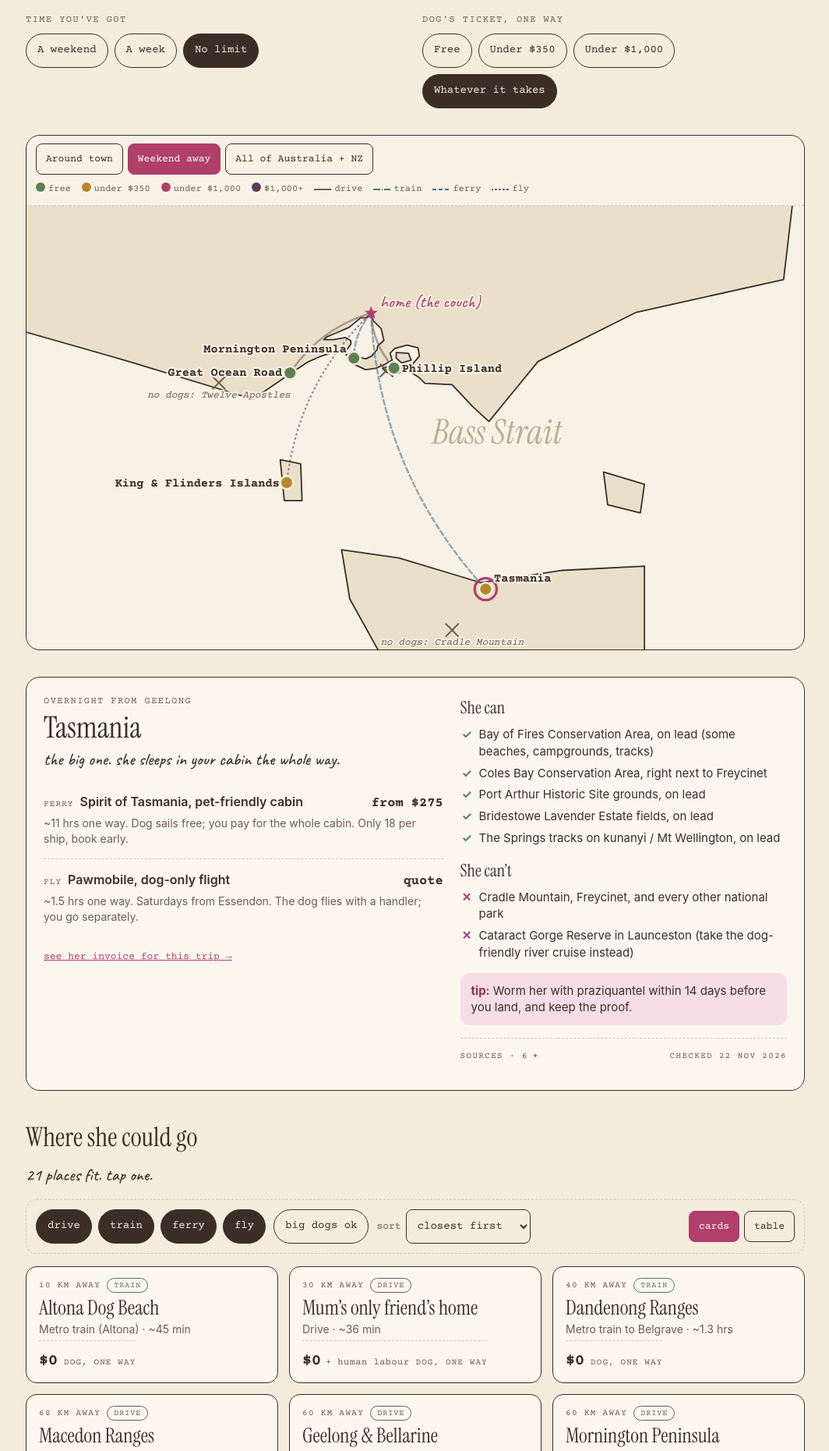
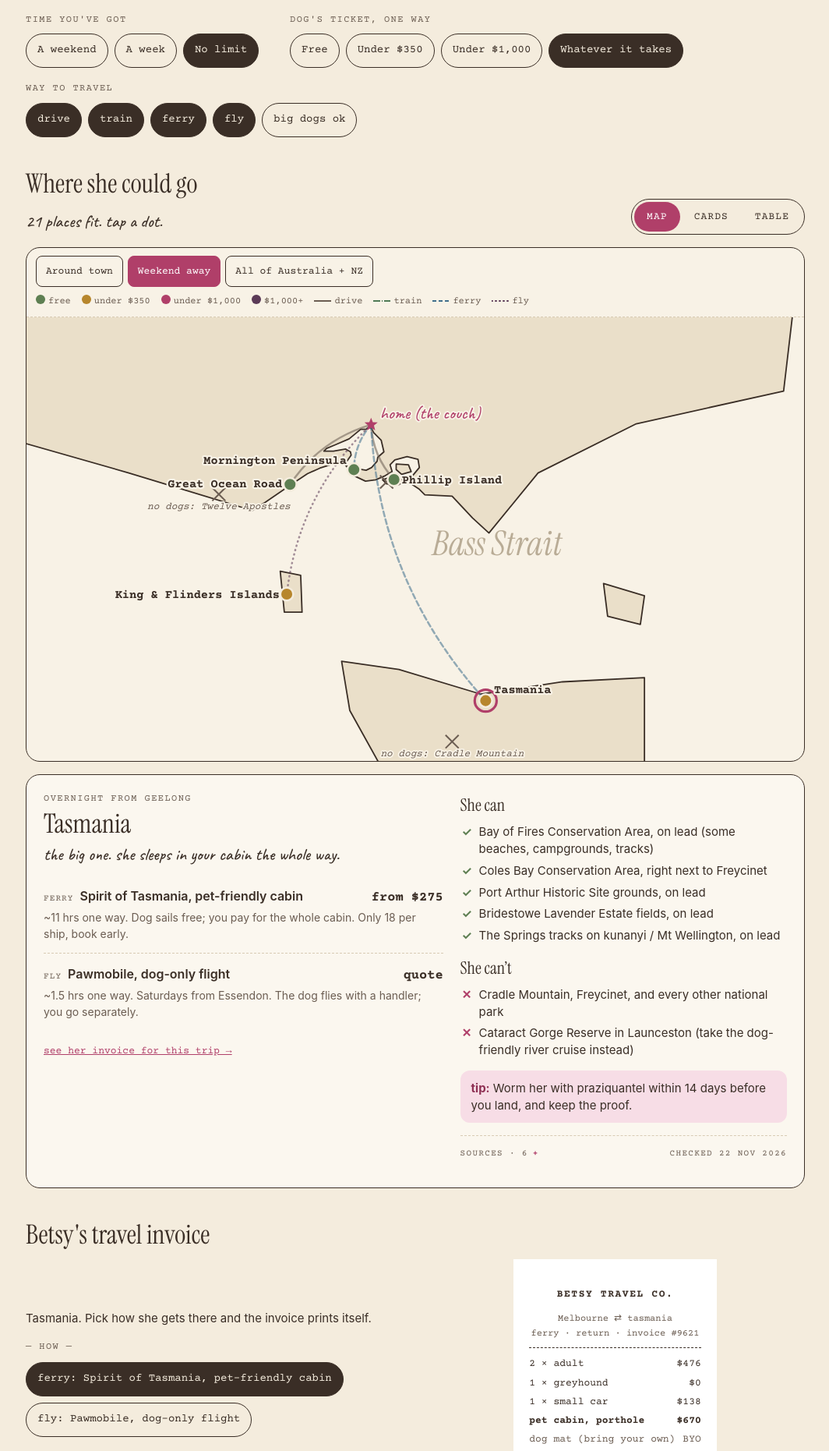
Before and after one commit to JingggW/betsy-site, a plain HTML site: page travel.html in a window 1280 px wide. Shown: the part 380-2241 px from the top of the page at 78% size, without its empty margins (107-1171 px from the left). Drawn offline with nearby package versions, Linux system fonts and the light colour scheme.

Commit message:
Travel: one explore section with map / cards / table switch
Co-Authored-By: Claude Opus 5.5 <noreply@anthropic.com>

```diff
--- a/travel.html
+++ b/travel.html
@@ -43,7 +43,7 @@ body{font-size:15px;line-height:1.55}
 .tr-lede b{color:var(--ink)}
 
 /* filters */
-.tr-filters{display:grid;grid-template-columns:1fr 1fr;gap:18px}
+.tr-filters{display:flex;flex-wrap:wrap;gap:18px 40px}
 .tr-fgroup{display:flex;flex-direction:column;gap:8px}
 .tr-fgroup > span{font-size:12px;letter-spacing:.12em;text-transform:uppercase;color:var(--muted)}
 .tr-chips{display:flex;flex-wrap:wrap;gap:8px}
@@ -119,8 +119,15 @@ body{font-size:15px;line-height:1.55}
 .srcs a::after{content:" \2197";color:var(--muted);font-size:12px}
 
 /* list */
-.tr-list h2,.tr-section h2{font-family:var(--serif);font-weight:400;font-size:34px;margin:0 0 4px}
-.tr-count{font-family:var(--hand);font-size:22px;margin:0 0 14px}
+.tr-explore h2,.tr-section h2{font-family:var(--serif);font-weight:400;font-size:34px;margin:0 0 4px}
+.tr-count{font-family:var(--hand);font-size:22px;margin:0}
+.tr-explore{display:flex;flex-direction:column;gap:16px}
+.tr-exbar{display:flex;flex-wrap:wrap;justify-content:space-between;align-items:flex-end;gap:12px 20px}
+.tr-exctl{display:flex;flex-wrap:wrap;align-items:center;gap:12px}
+.seg{display:inline-flex;border:1.5px solid var(--ink);border-radius:999px;padding:3px;gap:2px}
+.seg button{font:inherit;font-size:13px;letter-spacing:.08em;text-transform:uppercase;background:transparent;color:var(--ink);border:0;border-radius:999px;padding:0 16px;min-height:38px;cursor:pointer}
+.seg button[aria-pressed="true"]{background:var(--pink);color:#fff}
+.seg button:focus-visible{outline:3px solid var(--pink);outline-offset:2px}
 #grid.cards{display:grid;grid-template-columns:repeat(auto-fill,minmax(240px,1fr));gap:14px}
 .dest-card{font:inherit;text-align:left;background:#FBF7EF;border:1.5px solid var(--ink);border-radius:14px;padding:14px 16px 12px;cursor:pointer;color:var(--ink);display:flex;flex-direction:column;gap:4px;min-height:44px}
 .dest-card:hover{background:#fff}
@@ -136,9 +143,6 @@ body{font-size:15px;line-height:1.55}
 .dest-card .price.q{font-size:14px;white-space:normal}
 .dest-card .unit{font-size:11px;letter-spacing:.1em;text-transform:uppercase;color:var(--muted);white-space:nowrap}
 .dest-card .nb{font-family:var(--text);font-size:13px;font-weight:600;color:var(--pink-dark)}
-.tr-toolbar{display:flex;flex-wrap:wrap;gap:10px;align-items:center;margin:0 0 16px;padding:12px;border:1.5px dashed var(--line);border-radius:14px}
-.tr-toolbar .viewbtns{margin-left:auto}
-@media (min-width:761px){.tr-toolbar{flex-wrap:nowrap}.tr-toolbar .tr-chips{flex-wrap:nowrap}}
 .tr-sort{font-size:13px;color:var(--muted);display:flex;align-items:center;gap:6px}
 .tr-sort select{font:inherit;font-size:14px;color:var(--ink);background:transparent;border:1.5px solid var(--ink);border-radius:8px;padding:8px 10px;min-height:44px}
 .tbl-wrap{overflow-x:auto;border:1.5px solid var(--ink);border-radius:14px}
@@ -194,7 +198,8 @@ body{font-size:15px;line-height:1.55}
 .tr-foot .tiny{font-size:12px;color:var(--muted);max-width:640px}
 
 @media (max-width:760px){
-  .tr-filters,.tr-detail,.tr-receipt-wrap{grid-template-columns:1fr}
+  .tr-detail,.tr-receipt-wrap{grid-template-columns:1fr}
+  .tr-filters{flex-direction:column}
   .tr-detail{padding:16px}
 }
 @media (prefers-reduced-motion:no-preference){
@@ -233,9 +238,39 @@ body{font-size:15px;line-height:1.55}
       <span id="lbl-budget">Dog's ticket, one way</span>
       <div class="tr-chips" role="group" aria-labelledby="lbl-budget" id="f-budget"></div>
     </div>
+    <div class="tr-fgroup">
+      <span id="lbl-mode">Way to travel</span>
+      <div class="tr-chips">
+        <div class="tr-chips" role="group" aria-labelledby="lbl-mode" id="f-mode"></div>
+        <button class="chip" type="button" id="f-big" aria-pressed="false">big dogs ok</button>
+      </div>
+    </div>
   </section>
 
-  <section class="tr-mapwrap" aria-label="Map of destinations">
+  <section class="tr-explore" aria-labelledby="explore-h">
+    <div class="tr-exbar">
+      <div class="tr-exhead">
+        <h2 id="explore-h">Where she could go</h2>
+        <p class="tr-count" id="count" aria-live="polite"></p>
+      </div>
+      <div class="tr-exctl">
+        <label class="tr-sort" id="sort-wrap">sort
+          <select id="f-sort">
+            <option value="dist">closest first</option>
+            <option value="cost">cheapest first</option>
+            <option value="hrs">fastest first</option>
+            <option value="name">A to Z</option>
+          </select>
+        </label>
+        <div class="seg" role="group" aria-label="Show as">
+          <button type="button" data-layout="map" aria-pressed="false">map</button>
+          <button type="button" data-layout="cards" aria-pressed="false">cards</button>
+          <button type="button" data-layout="table" aria-pressed="false">table</button>
+        </div>
+      </div>
+    </div>
+
+    <div class="tr-mapwrap" id="pane-map">
     <div class="tr-mapbar">
       <div class="viewbtns" role="group" aria-label="Map view">
         <button class="viewbtn" type="button" data-view="town" aria-pressed="false">Around town</button>
@@ -254,29 +289,10 @@ body{font-size:15px;line-height:1.55}
       </div>
     </div>
     <svg id="map" role="group" aria-label="Destinations reachable with a dog from Melbourne" viewBox="345 318 114 65" preserveAspectRatio="xMidYMid meet"></svg>
-  </section>
+    </div>
 
-  <section class="tr-detail" id="detail" aria-live="polite"></section>
+    <div class="tr-detail" id="detail" aria-live="polite"></div>
 
-  <section class="tr-list" aria-label="Matching destinations">
-    <h2>Where she could go</h2>
-    <p class="tr-count" id="count"></p>
-    <div class="tr-toolbar">
-      <div class="tr-chips" role="group" aria-label="Way to travel" id="f-mode"></div>
-      <button class="chip" type="button" id="f-big" aria-pressed="false">big dogs ok</button>
-      <label class="tr-sort">sort
-        <select id="f-sort">
-          <option value="dist">closest first</option>
-          <option value="cost">cheapest first</option>
-          <option value="hrs">fastest first</option>
-          <option value="name">A to Z</option>
-        </select>
-      </label>
-      <div class="viewbtns" role="group" aria-label="Layout">
-        <button class="viewbtn" type="button" data-layout="cards" aria-pressed="true">cards</button>
-        <button class="viewbtn" type="button" data-layout="table" aria-pressed="false">table</button>
-      </div>
-    </div>
     <div id="grid"></div>
   </section>
 
@@ -341,7 +357,12 @@ body{font-size:15px;line-height:1.55}
     { id: 'any', label: 'Whatever it takes', max: Infinity }
   ];
   var MODES = [ { id: 'drive', label: 'drive' }, { id: 'train', label: 'train' }, { id: 'ferry', label: 'ferry' }, { id: 'fly', label: 'fly' } ];
-  var state = { time: 'any', budget: 'any', view: 'near', sel: 'tasmania', modes: { drive: true, train: true, ferry: true, fly: true }, big: false, sort: 'dist', layout: 'cards' };
+  // which explore view to show: remembered per browser; map on wide screens, cards on phones
+  function initialLayout() {
+    try { var v = localStorage.getItem('betsy-travel-layout'); if (v === 'map' || v === 'cards' || v === 'table') return v; } catch (e) {}
+    return window.innerWidth < 760 ? 'cards' : 'map';
+  }
+  var state = { time: 'any', budget: 'any', view: 'near', sel: 'tasmania', modes: { drive: true, train: true, ferry: true, fly: true }, big: false, sort: 'dist', layout: initialLayout() };
 
   // ---------- geometry ----------
   function P(lon, lat) { return [(lon - 112) * 12, (-lat - 10) * 12]; }
@@ -538,9 +559,7 @@ body{font-size:15px;line-height:1.55}
 
   function renderList() {
     var list = D.filter(matches), grid = document.getElementById('grid');
-    document.getElementById('count').textContent = list.length
-      ? list.length + (list.length === 1 ? ' place fits.' : ' places fit.') + ' tap one.'
-      : 'nothing fits. maybe just nap at home?';
+    if (state.layout === 'map') { grid.innerHTML = ''; return; }
     grid.className = state.layout === 'table' ? '' : 'cards';
     if (!list.length) { grid.innerHTML = '<p class="tr-empty">try a bigger budget, more time off, or another way to travel</p>'; return; }
     if (state.layout === 'cards') {
@@ -582,11 +601,22 @@ body{font-size:15px;line-height:1.55}
     document.getElementById('f-sort').value = state.sort;
     document.querySelectorAll('[data-layout]').forEach(function (b) { b.setAttribute('aria-pressed', b.dataset.layout === state.layout); });
     document.querySelectorAll('[data-view]').forEach(function (b) { b.setAttribute('aria-pressed', b.dataset.view === state.view); });
-    drawMap(); renderDetail(animate); renderList();
+    var isMap = state.layout === 'map', n = D.filter(matches).length;
+    document.getElementById('pane-map').hidden = !isMap;
+    document.getElementById('grid').hidden = isMap;
+    document.getElementById('sort-wrap').hidden = isMap;
+    // in cards/table the detail panel waits until someone picks a place, so the list comes first
+    document.getElementById('detail').hidden = !isMap && !userPicked;
+    document.getElementById('count').textContent = n
+      ? n + (n === 1 ? ' place fits.' : ' places fit.') + (isMap ? ' tap a dot.' : ' tap one.')
+      : 'nothing fits. maybe just nap at home?';
+    if (isMap) drawMap();
+    renderDetail(animate); renderList();
   }
 
+  var userPicked = false;
   function select(id, opts) {
-    state.sel = id;
+    state.sel = id; userPicked = true;
     var dd = D.filter(function (x) { return x.id === id; })[0];
     var okB = function (o) { return o.big !== false; }, byCost = function (x, y) { return (x.cost === null ? 1e9 : x.cost) - (y.cost === null ? 1e9 : y.cost); };
     var bo = matchingOpts(dd).filter(okB).sort(byCost)[0] || dd.opts.filter(okB).sort(byCost)[0] || dd.opts[0];
@@ -607,7 +637,11 @@ body{font-size:15px;line-height:1.55}
       if (!state.modes.drive && !state.modes.train && !state.modes.ferry && !state.modes.fly) state.modes[t.dataset.mode] = true; // keep at least one
       renderAll(); return;
     }
-    if (t.dataset.layout) { state.layout = t.dataset.layout; renderAll(); return; }
+    if (t.dataset.layout) {
+      state.layout = t.dataset.layout;
+      try { localStorage.setItem('betsy-travel-layout', state.layout); } catch (e) {}
+      renderAll(); return;
+    }
     if (t.dataset.time) { state.time = t.dataset.time; renderAll(); }
     else if (t.dataset.budget) { state.budget = t.dataset.budget; renderAll(); }
     else if (t.dataset.view) { state.view = t.dataset.view; renderAll(); }
@@ -622,7 +656,9 @@ body{font-size:15px;line-height:1.55}
   var rz;
   window.addEventListener('resize', function () {
     clearTimeout(rz);
-    rz = setTimeout(function () { if (Math.abs(svg.getBoundingClientRect().width - lastW) > 40) drawMap(); }, 150);
+    rz = setTimeout(function () {
+      if (state.layout === 'map' && Math.abs(svg.getBoundingClientRect().width - lastW) > 40) drawMap();
+    }, 150);
   });
   svg.addEventListener('keydown', function (e) {
     var g = e.target.closest('.mk');
```
